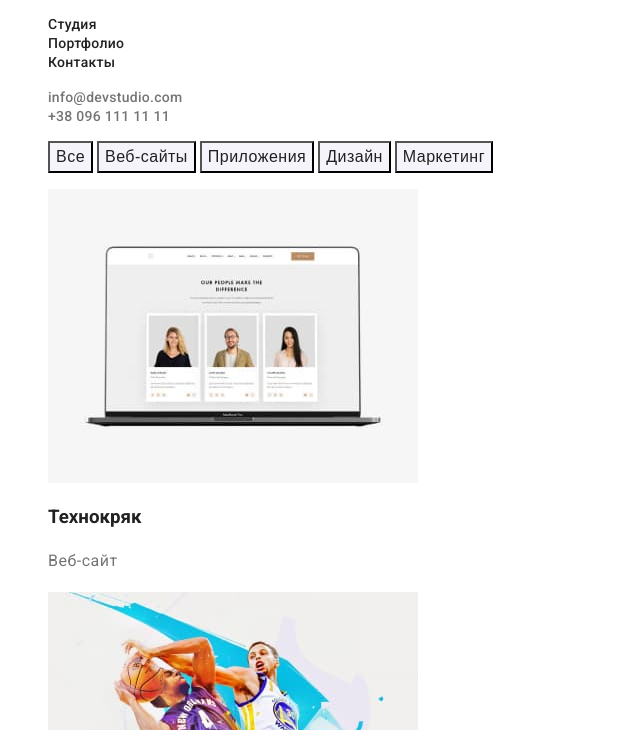
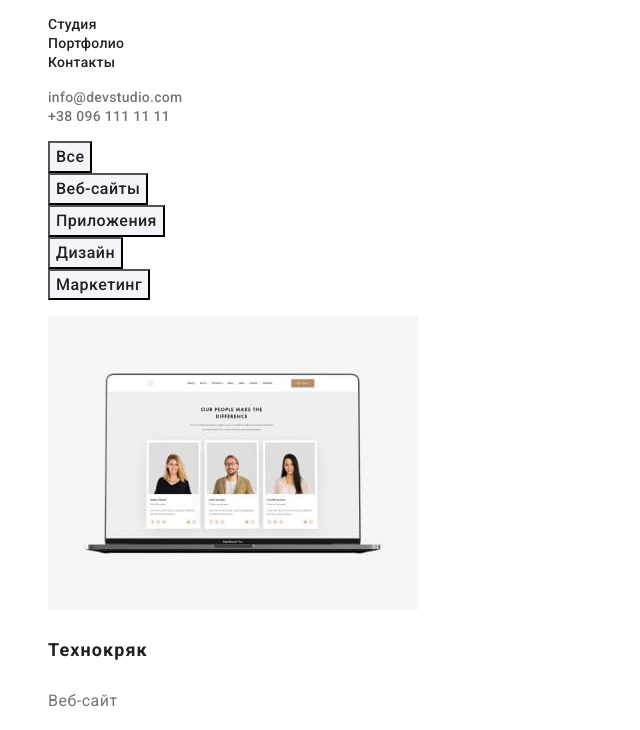
Before and after one commit to mykytashamota/goit-markup-hw-02, a plain HTML site: page portfolio.html in a window 1280 px wide. Shown: the part 41-771 px from the top of the page, without its empty margins (0-640 px from the left). Drawn offline with Linux system fonts and the light colour scheme.

Commit message:
goit-markup-hw-02.finish-fixed

```diff
--- a/css/styles.css
+++ b/css/styles.css
@@ -193,6 +193,7 @@ body {
 /*-----------------------PORTFOLIO.HTML-------------------*/
 
 .portfolio-btn {
+  font-family: inherit;
   font-weight: 500;
   font-size: 16px;
   line-height: 1.62;
@@ -209,6 +210,10 @@ body {
 }
 
 .portfolio-title {
+  font-weight: 700;
+  font-size: 18px;
+  line-height: 2;
+  letter-spacing: 0.06em;
   color: var(--title-text-color);
 }
 
--- a/portfolio.html
+++ b/portfolio.html
@@ -56,15 +56,23 @@
         <ul class="portfolio-btn-list list">
           <li class="portfolio-btn-item">
             <button type="button" class="portfolio-btn btn-accent">Все</button>
+          </li>
+          <li class="portfolio-btn-item">
             <button type="button" class="portfolio-btn btn-accent">
               Веб-сайты
             </button>
+          </li>
+          <li class="portfolio-btn-item">
             <button type="button" class="portfolio-btn btn-accent">
               Приложения
             </button>
+          </li>
+          <li class="portfolio-btn-item">
             <button type="button" class="portfolio-btn btn-accent">
               Дизайн
             </button>
+          </li>
+          <li class="portfolio-btn-item">
             <button type="button" class="portfolio-btn btn-accent">
               Маркетинг
             </button>
```
Also changed, not shown: images/project-3.jpg (renamed from images/project3-.jpg), 2 other files.
